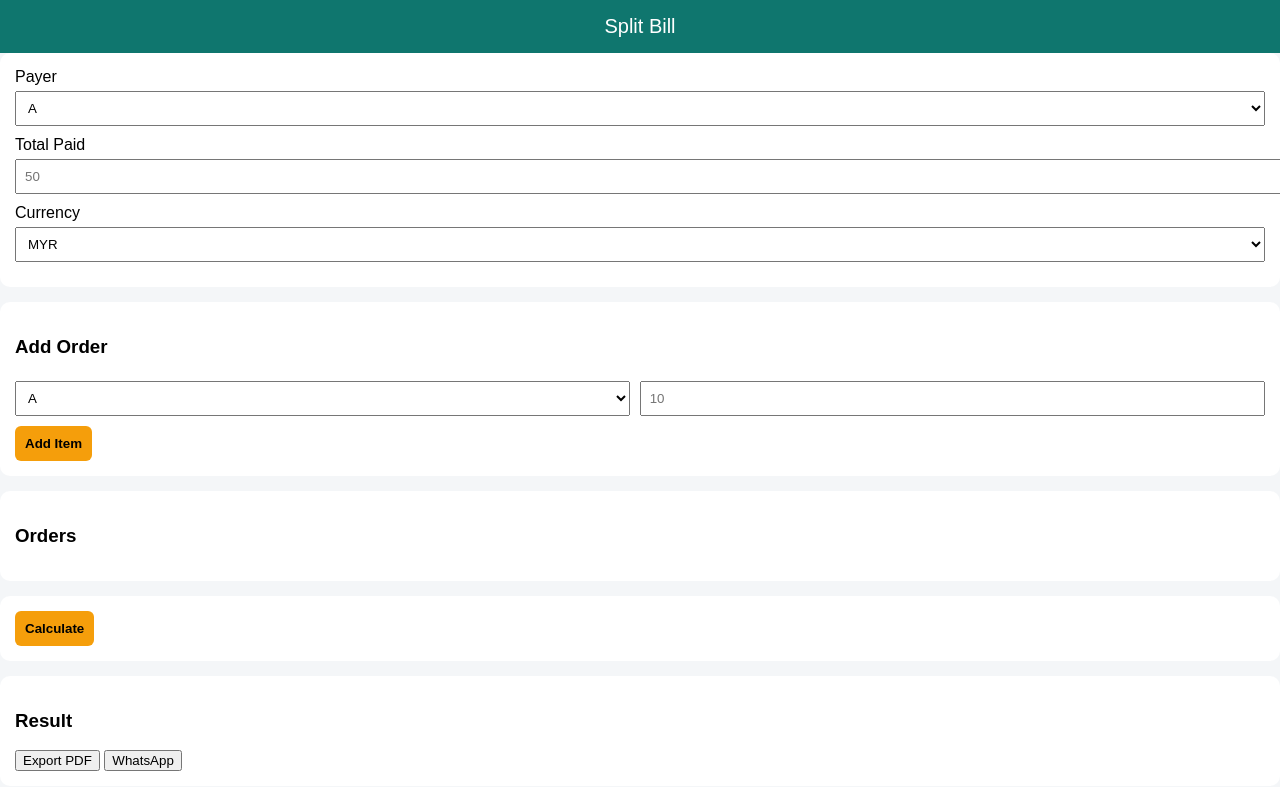
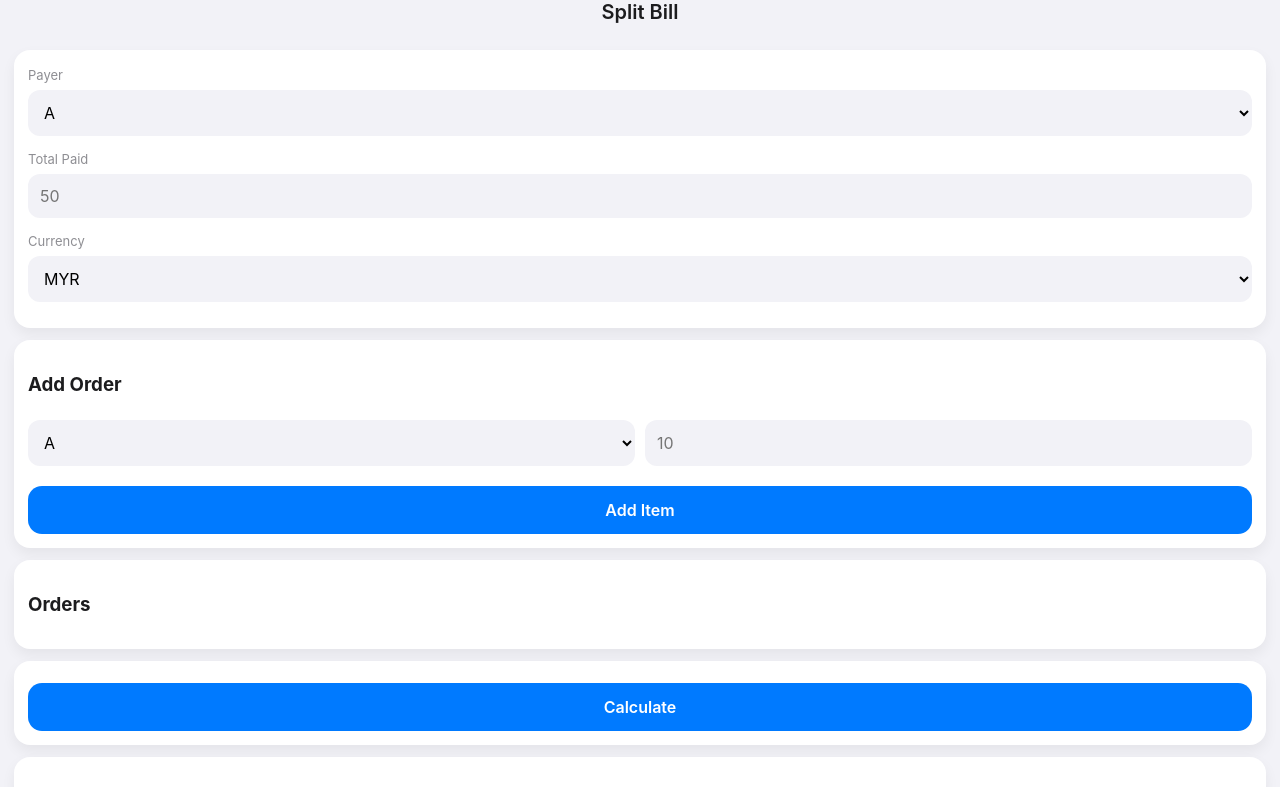
Before and after one commit to mergbusiness-appgit/PlannerTrip, a plain HTML site: page index.html in a window 1280 px wide. Shown: the top 787 px of the page. Drawn offline with nearby package versions, Linux system fonts and the light colour scheme.

Commit message:
Refactor CSS variables and styles for consistency

```diff
--- a/style.css
+++ b/style.css
@@ -1,51 +1,56 @@
+:root {
+  --bg:#f2f2f7;
+  --card:#ffffff;
+  --primary:#007aff;
+  --danger:#ff3b30;
+  --text:#1c1c1e;
+  --muted:#8e8e93;
+}
+
+* {
+  box-sizing: border-box;
+  font-family: -apple-system, BlinkMacSystemFont, "SF Pro", sans-serif;
+}
+
 body {
-  font-family: Arial, sans-serif;
   margin: 0;
-  background: #f4f6f8;
+  background: var(--bg);
+  color: var(--text);
 }
 
 header {
-  background: #0f766e;
-  color: white;
-  padding: 15px;
+  padding: env(safe-area-inset-top) 16px 14px;
+  background: var(--bg);
+  text-align: center;
   font-size: 20px;
-  text-align: center;
+  font-weight: 600;
 }
 
-.container {
-  padding: 15px;
-  max-width: 900px;
-  margin: auto;
-}
-
-.tabs button {
-  margin-right: 5px;
-  padding: 8px 14px;
-  border: none;
-  background: #e5e7eb;
-  cursor: pointer;
-  border-radius: 6px;
-}
-
-.tab {
-  margin-top: 20px;
-}
-
-.hidden {
-  display: none;
+main {
+  padding: 12px 14px env(safe-area-inset-bottom);
 }
 
 .card {
-  background: white;
-  padding: 15px;
-  border-radius: 10px;
-  margin-bottom: 15px;
+  background: var(--card);
+  border-radius: 16px;
+  padding: 14px;
+  margin-bottom: 12px;
+  box-shadow: 0 6px 14px rgba(0,0,0,.06);
+}
+
+label {
+  font-size: 13px;
+  color: var(--muted);
 }
 
 input, select {
   width: 100%;
-  padding: 8px;
-  margin: 5px 0 10px;
+  padding: 12px;
+  border-radius: 12px;
+  border: none;
+  background: #f2f2f7;
+  margin: 6px 0 12px;
+  font-size: 16px;
 }
 
 .row {
@@ -53,17 +58,38 @@ input, select {
   gap: 10px;
 }
 
-button.primary {
-  background: #f59e0b;
+button {
+  width: 100%;
+  padding: 14px;
+  border-radius: 14px;
   border: none;
-  padding: 10px;
-  font-weight: bold;
-  border-radius: 6px;
+  font-size: 16px;
+  margin-top: 8px;
 }
 
-.item {
-  background: #f1f5f9;
-  padding: 8px;
-  border-radius: 6px;
-  margin-bottom: 5px;
+button.primary {
+  background: var(--primary);
+  color: white;
+  font-weight: 600;
 }
+
+.order {
+  display: flex;
+  justify-content: space-between;
+  align-items: center;
+  background: #f2f2f7;
+  padding: 10px 12px;
+  border-radius: 12px;
+  margin-bottom: 8px;
+}
+
+.actions button {
+  width: auto;
+  padding: 6px 10px;
+  font-size: 14px;
+}
+
+.actions .delete {
+  background: var(--danger);
+  color: white;
+}
```
